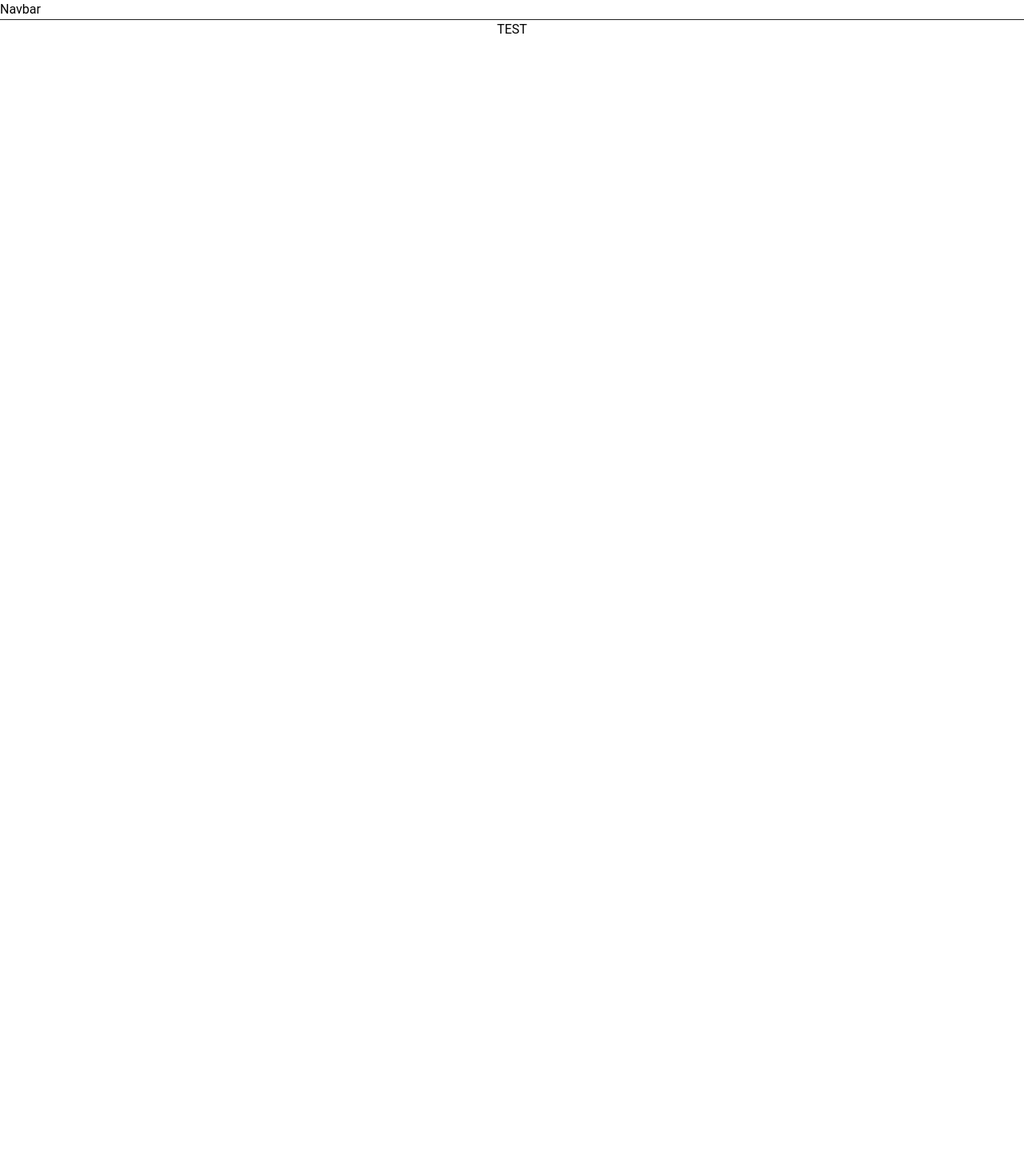
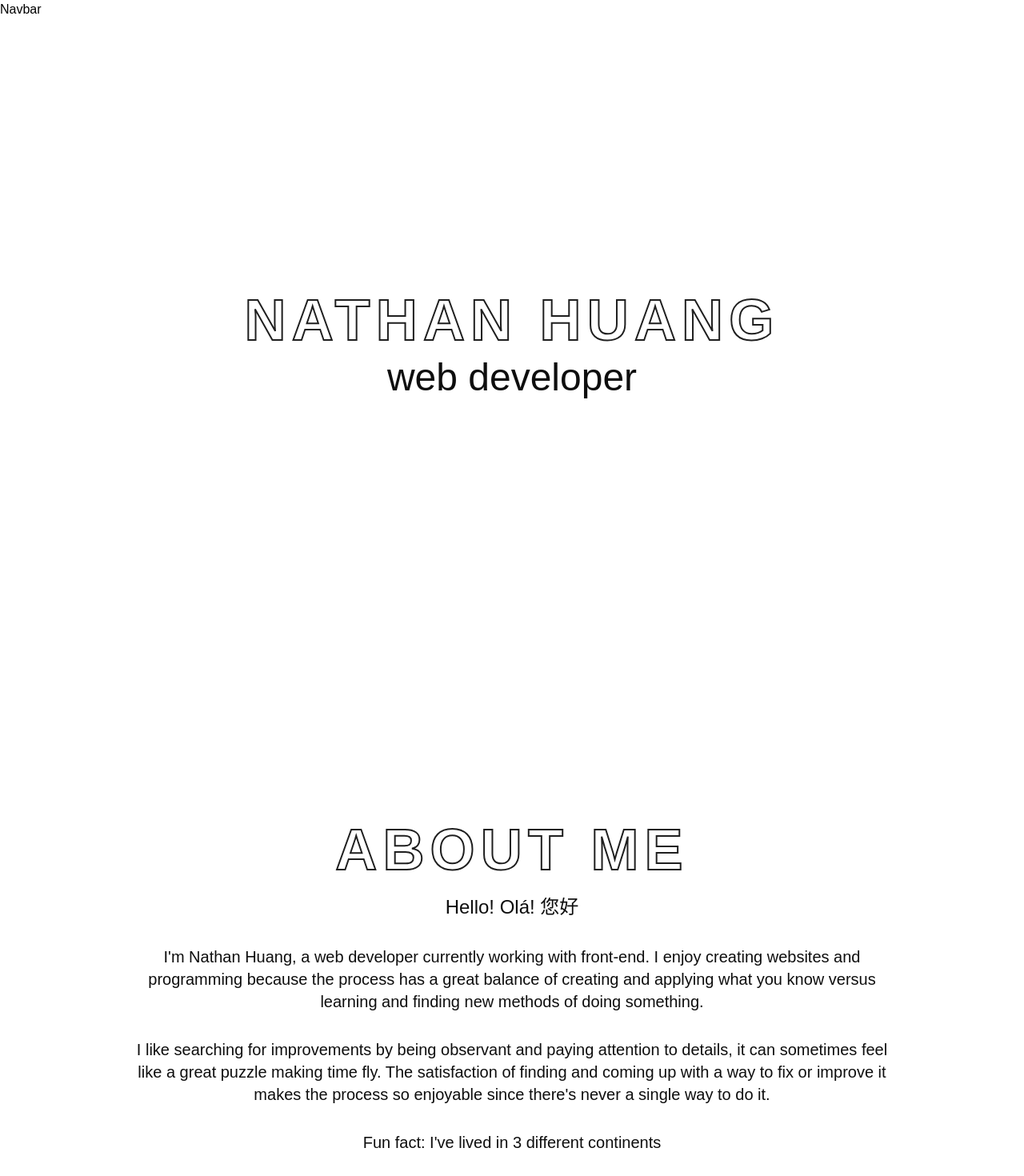
Before and after one commit to nathan-uch/nathan-uch, a React (Create React App) app in the folder portfolio/: page / in a window 1280 px wide. Shown: the top 1470 px of the page at 80% size. Before the commit the page ends 800 px from the top, so only its background shows below. Built offline with nearby package versions, Linux system fonts and the light colour scheme.

Commit message:
Created landing and about me sections.

```diff
--- a/portfolio/src/App.js
+++ b/portfolio/src/App.js
@@ -1,4 +1,6 @@
 import Navbar from './components/Navbar'
+import Landing from './components/Landing'
+import About from './components/About'
 
 export default function App() {
 
@@ -6,7 +8,8 @@ export default function App() {
     <>
       <Navbar />
       <main id="main">
-        <div class="text-center">TEST</div>
+        <Landing />
+        <About />
       </main>
     </>
   );
--- /dev/null
+++ b/portfolio/src/components/About.js
@@ -0,0 +1,14 @@
+export default function App() {
+
+    return (
+        <div class="page-section relative flex flex-col justify-center items-center min-h-screen w-full py-8 text-pri-dark">
+            <div class="text-center text-xl md:text-2x">
+                <div class=" text-header uppercase w-3/4 mx-auto my-5 text-5xl md:text-6xl xl:text-7xl font-bold tracking-widest">About Me</div>
+                <div class="w-3/4 mx-auto text-2xl md:text-3x">Hello! Olá! 您好</div>
+                <div class="w-3/4 mx-auto my-8 text-xl md:text-2x">I'm Nathan Huang, a web developer currently working with front-end. I enjoy creating websites and programming because the process has a great balance of creating and applying what you know versus learning and finding new methods of doing something.</div>
+                <div class="w-3/4 mx-auto mb-8 text-xl md:text-2x">I like searching for improvements by being observant and paying attention to details, it can sometimes feel like a great puzzle making time fly. The satisfaction of finding and coming up with a way to fix or improve it makes the process so enjoyable since there's never a single way to do it.</div>
+                <div>Fun fact: I've lived in 3 different continents</div>
+            </div>
+        </div>
+    );
+  }
--- /dev/null
+++ b/portfolio/src/components/Landing.js
@@ -0,0 +1,13 @@
+export default function App() {
+
+    return (
+        <div class="page-section relative flex flex-col justify-center items-center min-h-screen w-full py-8 text-pri-dark">
+            <div class="text-header uppercase my-3 text-5xl md:text-6xl xl:text-7xl font-bold tracking-widest">
+                Nathan Huang
+            </div>
+            <div class="text-center text-2xl md:text-3xl xl:text-5xl">
+                web developer
+            </div>
+        </div>
+    );
+  }
--- a/portfolio/src/components/Navbar.js
+++ b/portfolio/src/components/Navbar.js
@@ -1,7 +1,7 @@
 export default function App() {
 
     return (
-      <nav id="main" class="border-b border-pri-dark">
+      <nav id="navbar" class="primary-shadow sticky bg-white top-0 z-50">
         <div>Navbar</div>
       </nav>
     );
--- a/portfolio/src/index.css
+++ b/portfolio/src/index.css
@@ -2,10 +2,10 @@
 @tailwind components;
 @tailwind utilities;
 
-@import url('https://fonts.googleapis.com/css2?family=Roboto:ital,wght@0,300;0,400;0,700;1,300;1,400;1,700&display=swap');
+@import url('https://fonts.googleapis.com/css2?family=Roboto+Mono:ital,wght@0,100;0,400;0,700;1,100;1,400;1,700&display=swap');
 
-body {
-  font-family: 'Roboto', sans-serif;
+html {
+  font-family: 'Roboto Mono', sans-serif;
   margin: 0;
   box-sizing: border-box;
   -webkit-font-smoothing: antialiased;
--- a/portfolio/src/index.js
+++ b/portfolio/src/index.js
@@ -1,6 +1,7 @@
 import React from 'react';
 import ReactDOM from 'react-dom/client';
 import './index.css';
+import './styles.css';
 import App from './App';
 
 const root = ReactDOM.createRoot(document.getElementById('root'));
--- /dev/null
+++ b/portfolio/src/styles.css
@@ -0,0 +1,11 @@
+.text-header {
+    -webkit-text-stroke-width: 2px;
+    -webkit-text-fill-color: #fff;
+    -webkit-text-stroke-color: #1f1f1f;
+    transition: text-shadow 0.3s ease-in-out, transform 0.3s ease-in-out;
+}
+
+.text-header:hover {
+    transform: translateX(-3px) translateY(-3px);
+    text-shadow: 3px 3px 0 #1f1f1f;
+}
--- a/portfolio/tailwind.config.js
+++ b/portfolio/tailwind.config.js
@@ -6,8 +6,7 @@ module.exports = {
   theme: {
     extend: {
       colors: {
-        'pri-dark': '#1f1f1f',
-        'pri-blue': '#5c80bc',
+        'pri-dark': '#0E0E0E',
       },
     },
   },
```
